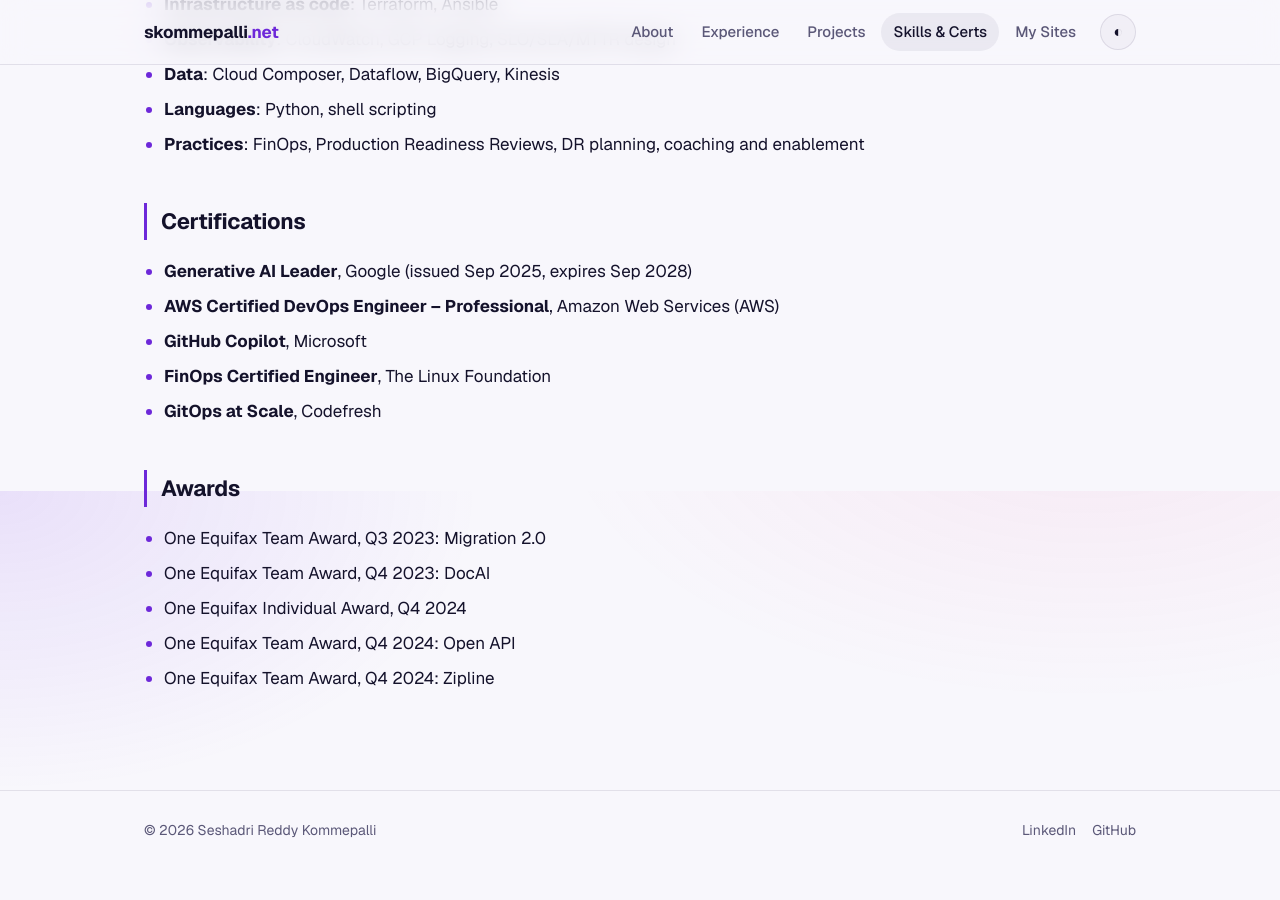
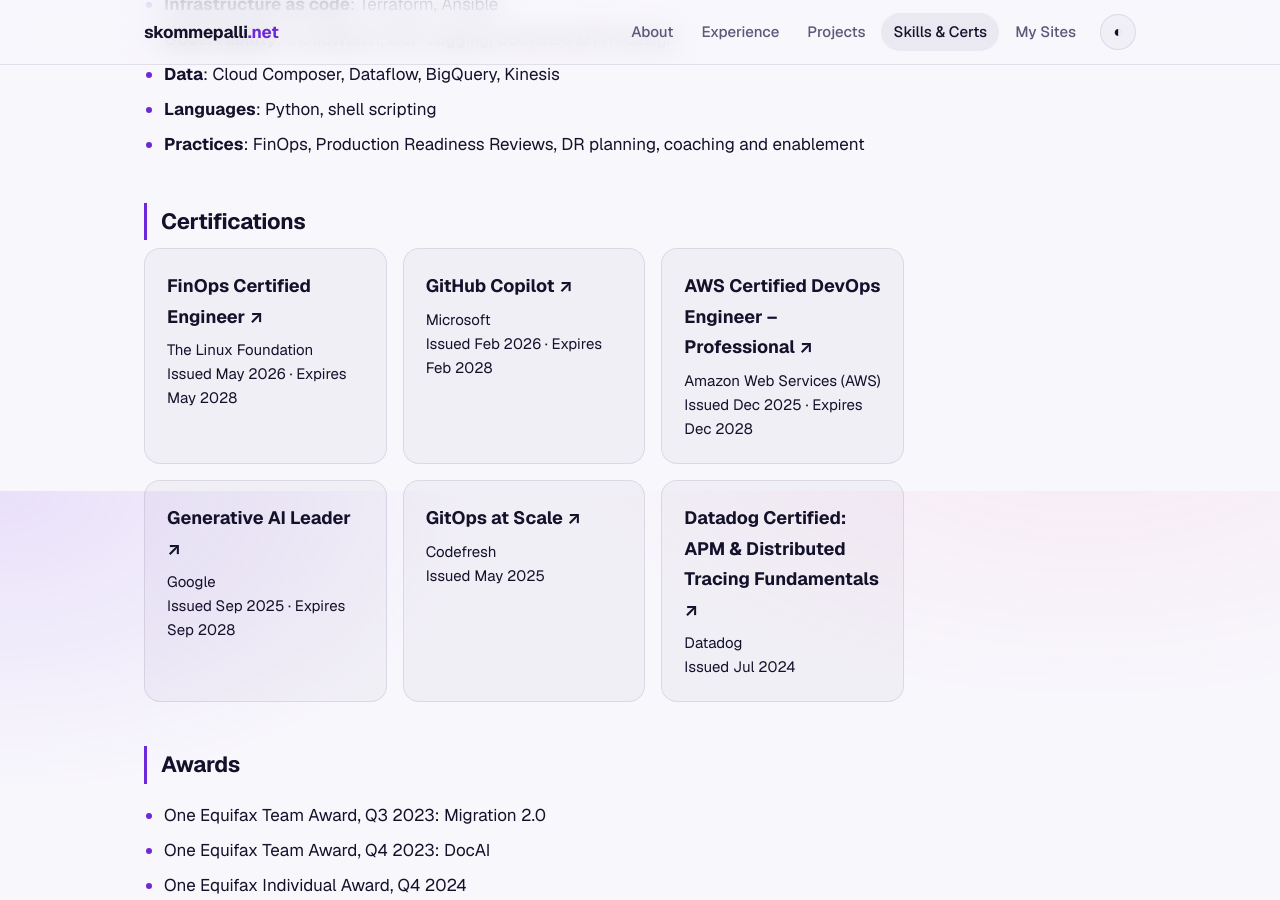
Before and after one commit to skommepa/skommepalli_Bio, a Jekyll site: the page built from skills.md, in a window 1280 px wide and 900 px high, scrolled down 409 px. Built offline with Jekyll 4.4.1, drawn with Linux system fonts in a browser that asks for light colours; before the commit the page ends 1279 px from its top, so only the background shows below that.

Commit message:
Skills page: certification cards with dates and verification links, add Datadog
Co-Authored-By: Claude Sonnet 5.5 <noreply@anthropic.com>

```diff
--- a/skills.md
+++ b/skills.md
@@ -13,11 +13,32 @@ title: "Skills & Certifications"
 - **Practices**: FinOps, Production Readiness Reviews, DR planning, coaching and enablement
 
 ## Certifications
-- **Generative AI Leader**, Google (issued Sep 2025, expires Sep 2028)
-- **AWS Certified DevOps Engineer – Professional**, Amazon Web Services (AWS)
-- **GitHub Copilot**, Microsoft
-- **FinOps Certified Engineer**, The Linux Foundation
-- **GitOps at Scale**, Codefresh
+<div class="cards">
+  <a class="card" href="https://www.credly.com/badges/9709061d-b307-4f47-9dfd-23b7278228d3/linked_in_profile">
+    <h3>FinOps Certified Engineer ↗</h3>
+    <p>The Linux Foundation<br>Issued May 2026 · Expires May 2028</p>
+  </a>
+  <a class="card" href="https://learn.microsoft.com/en-us/users/seshadrireddykommepalli-2626/credentials/9510075ff80356d">
+    <h3>GitHub Copilot ↗</h3>
+    <p>Microsoft<br>Issued Feb 2026 · Expires Feb 2028</p>
+  </a>
+  <a class="card" href="https://www.credly.com/badges/99647ada-fcb7-4a7d-a3ff-7e847c73bf29/public_url">
+    <h3>AWS Certified DevOps Engineer – Professional ↗</h3>
+    <p>Amazon Web Services (AWS)<br>Issued Dec 2025 · Expires Dec 2028</p>
+  </a>
+  <a class="card" href="https://www.credly.com/badges/0ef6dcdf-0073-4af0-9287-564423aca764/linked_in_profile">
+    <h3>Generative AI Leader ↗</h3>
+    <p>Google<br>Issued Sep 2025 · Expires Sep 2028</p>
+  </a>
+  <a class="card" href="https://mycourse.app/MmggPVyTFH2rUt1vK">
+    <h3>GitOps at Scale ↗</h3>
+    <p>Codefresh<br>Issued May 2025</p>
+  </a>
+  <a class="card" href="https://www.credly.com/badges/1da61172-ca35-43d4-8050-bef42ef132f4/linked_in_profile">
+    <h3>Datadog Certified: APM &amp; Distributed Tracing Fundamentals ↗</h3>
+    <p>Datadog<br>Issued Jul 2024</p>
+  </a>
+</div>
 
 ## Awards
 - One Equifax Team Award, Q3 2023: Migration 2.0
```
